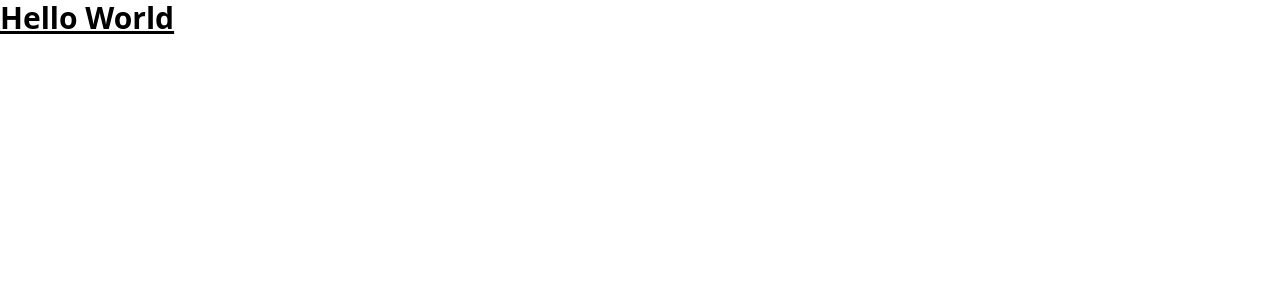
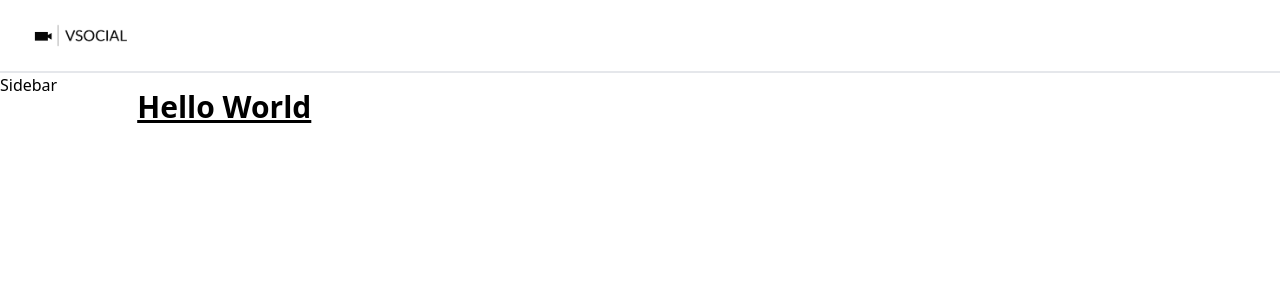
Before and after one commit to SagarM21/V-Social, a Next.js app: page / in a window 1280 px wide. Shown: the top 300 px of the page. Built offline with nearby package versions, Linux system fonts and the light colour scheme.

Commit message:
basic navbar setup

```diff
--- /dev/null
+++ b/components/Navbar.tsx
@@ -0,0 +1,23 @@
+import Image from "next/image";
+import Link from "next/link";
+import React from "react";
+import vsocial from "../utils/vsocial.png";
+
+const Navbar = () => {
+	return (
+		<div className='w-full flex justify-between items-center border-b-2 border-gray-200 py-2 px-4'>
+			<Link href='/'>
+				<div className='w-[100px] md:w-[130px] '>
+					<Image
+						className='cursor-pointer'
+						src={vsocial}
+						alt='vsocial'
+						layout='responsive'
+					/>
+				</div>
+			</Link>
+		</div>
+	);
+};
+
+export default Navbar;
--- /dev/null
+++ b/components/Sidebar.tsx
@@ -0,0 +1,9 @@
+import React from 'react'
+
+const Sidebar = () => {
+  return (
+    <div>Sidebar</div>
+  )
+}
+
+export default Sidebar
--- a/pages/_app.tsx
+++ b/pages/_app.tsx
@@ -1,8 +1,30 @@
-import '../styles/globals.css'
-import type { AppProps } from 'next/app'
+import "../styles/globals.css";
+import type { AppProps } from "next/app";
+import { useEffect, useState } from "react";
+import Navbar from "../components/Navbar";
+import Sidebar from "../components/Sidebar";
 
-function MyApp({ Component, pageProps }: AppProps) {
-  return <Component {...pageProps} />
-}
+const MyApp = ({ Component, pageProps }: AppProps) => {
+	const [isSSR, setIsSSR] = useState(true);
 
-export default MyApp
+	useEffect(() => {
+		setIsSSR(false);
+	}, []);
+
+	if (isSSR) return null;
+	return (
+		<div>
+			<Navbar />
+			<div className='flex gap-6 md:gap-20'>
+				<div className='h-[92vh] overflow-hidden xl:hover:overflow-auto'>
+					<Sidebar />
+				</div>
+				<div className='mt-4 flex flex-col gap-10 overflow-auto h-[88vh] videos flex-1'>
+					<Component {...pageProps} />
+				</div>
+			</div>
+		</div>
+	);
+};
+
+export default MyApp;
```
Also changed, not shown: utils/vsocial.png (added).
